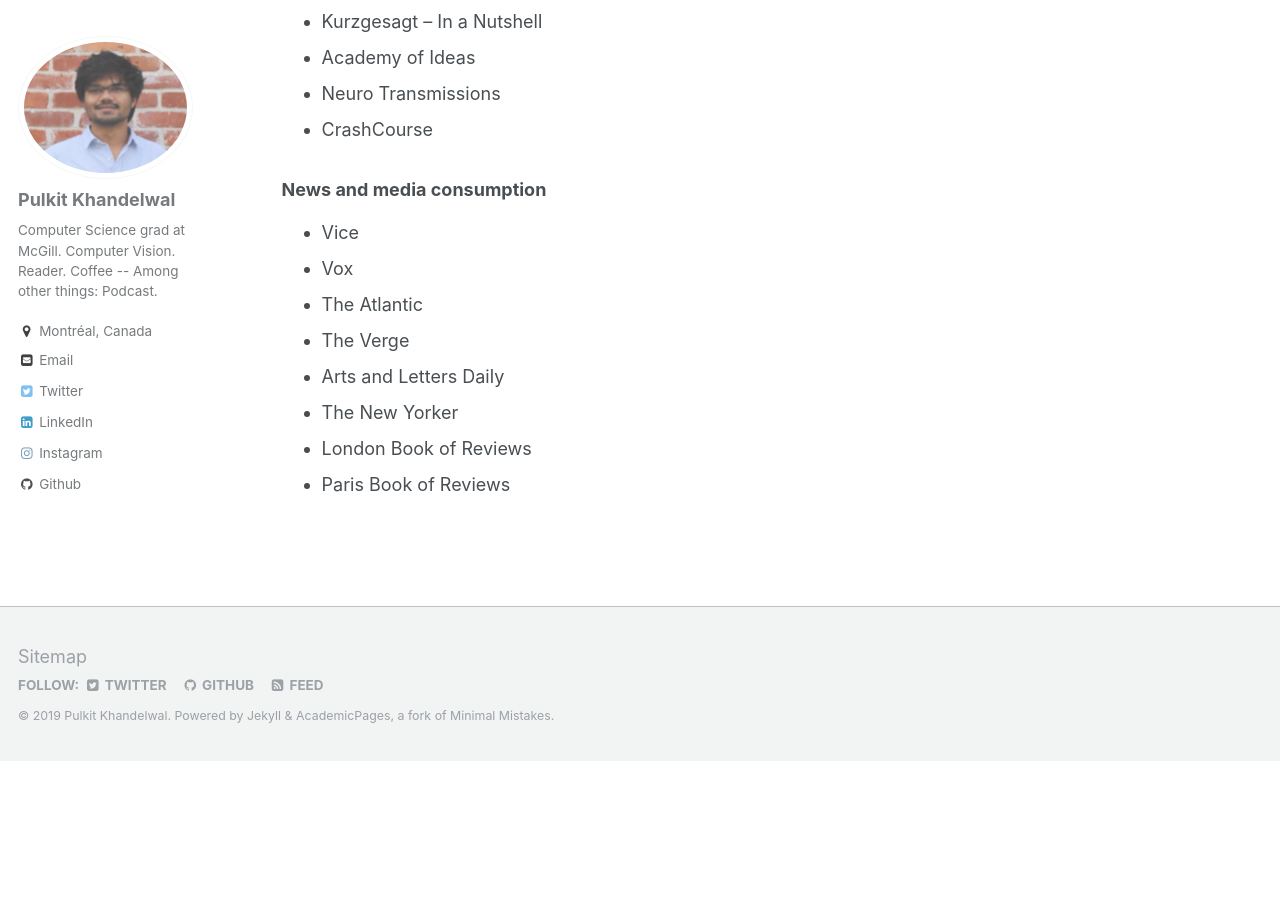
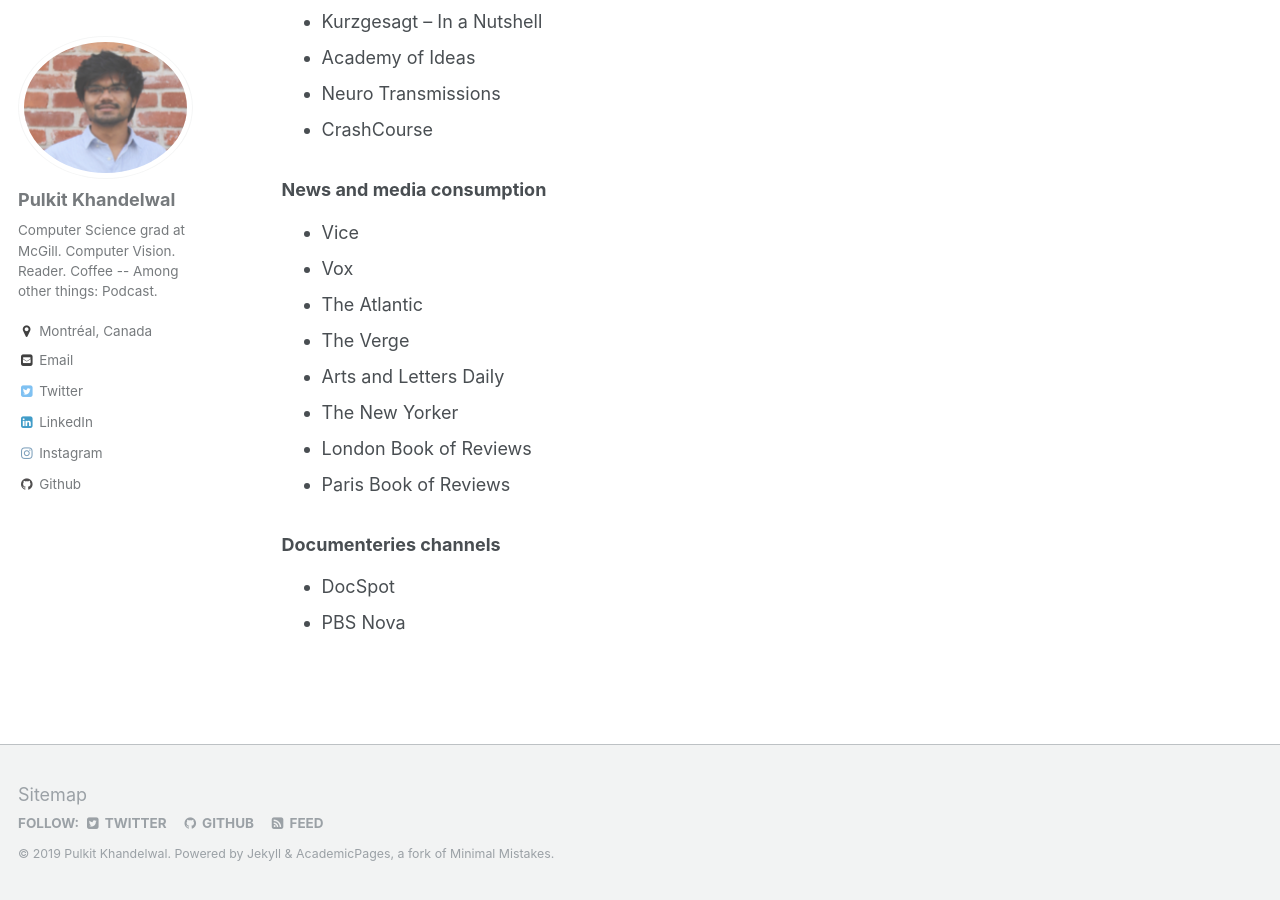
Before and after one commit to Pulkit-Khandelwal/pulkit-khandelwal.github.io, a Jekyll site: the page built from _pages/websites.md, in a window 1280 px wide and 900 px high, scrolled down 1812 px. Built offline with Jekyll 4.4.1, drawn with Linux system fonts in a browser that asks for light colours; before the commit the page ends 2573 px from its top, so only the background shows below that.

Commit message:
Update websites.md

```diff
--- a/_pages/websites.md
+++ b/_pages/websites.md
@@ -66,3 +66,7 @@
 * The New Yorker
 * London Book of Reviews
 * Paris Book of Reviews
+
+### Documenteries channels
+* [DocSpot](https://www.youtube.com/channel/UC3_WamCQSQbP6weftHQkRVA/playlists)
+* [PBS Nova](https://www.youtube.com/playlist?list=PL152bjytsMC4bxFN5gEkDxYg10gcwDdLg)
```
